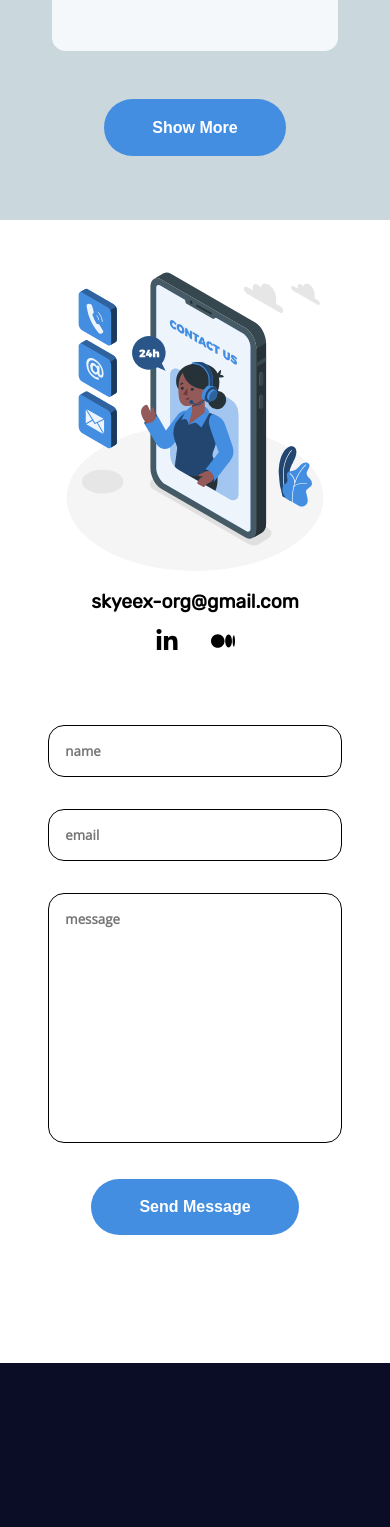
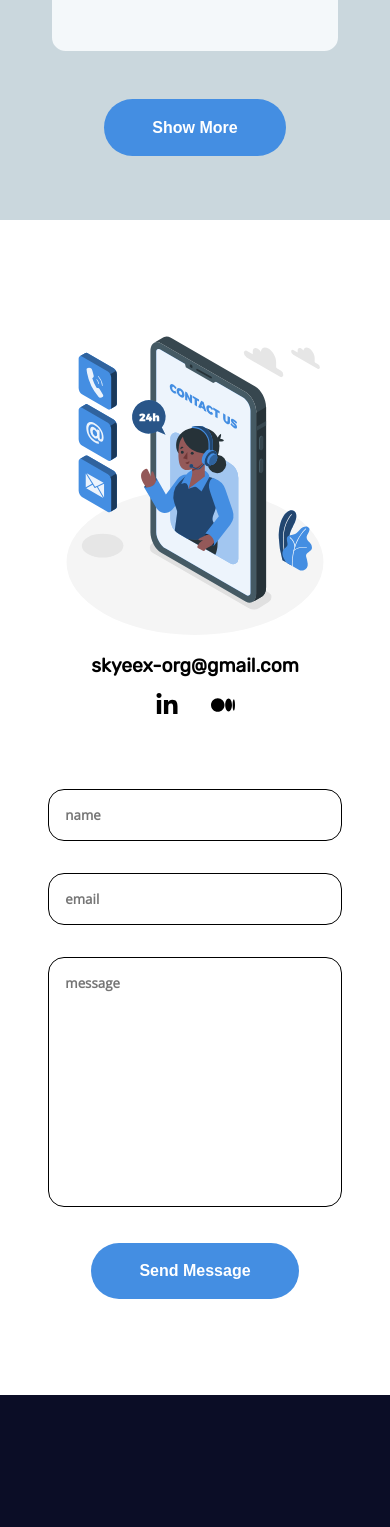
Before and after one commit to Skyeex-org/Skyeex-org.github.io, a Next.js app: page / in a window 390 px wide. Shown: the part 5009-6536 px from the top of the page. Built offline with nearby package versions, Linux system fonts and the light colour scheme.

Commit message:
SKW-30 | Update footer spacing

```diff
--- a/src/components/ContactForm/ContactForm.tsx
+++ b/src/components/ContactForm/ContactForm.tsx
@@ -28,7 +28,7 @@ enum EmailElements {
 }
 
 export const ContactForm: FC = () => {
-    const { isDesktop } = useGetScreenSize();
+    const { isMobile, isTablet, isDesktop } = useGetScreenSize();
 
     const [name, setName] = useState<string>('');
     const [email, setEmail] = useState<string>('');
@@ -86,6 +86,7 @@ export const ContactForm: FC = () => {
     return (
         <StandardBackground>
             <ContactWrapper>
+                <SeparatorSpace paddingValue={isMobile() || isTablet() ? 2 : 0} />
                 <FlexContainer positionType="space-around">
                     <FlexColumn columnPercentage={35}>
                         <ContactTextBox>
@@ -125,7 +126,7 @@ export const ContactForm: FC = () => {
                             <Button disabled={!canSubmitForm}>Send Message</Button>
                         </ContactFormWrapper>
                     </FlexColumn>
-                    <SeparatorSpace paddingValue={3} />
+                    <SeparatorSpace paddingValue={2} />
                 </FlexContainer>
             </ContactWrapper>
         </StandardBackground>
```
